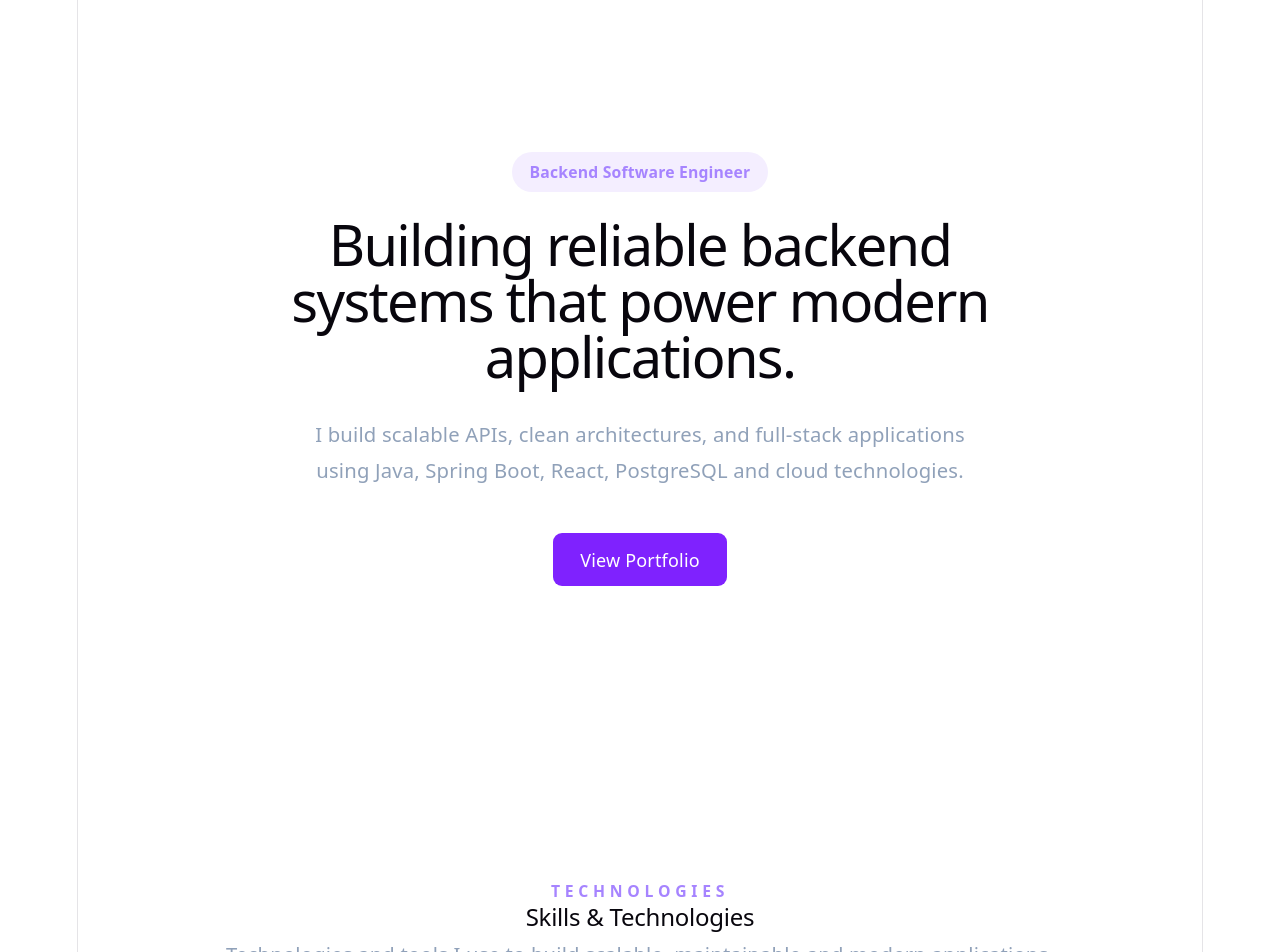
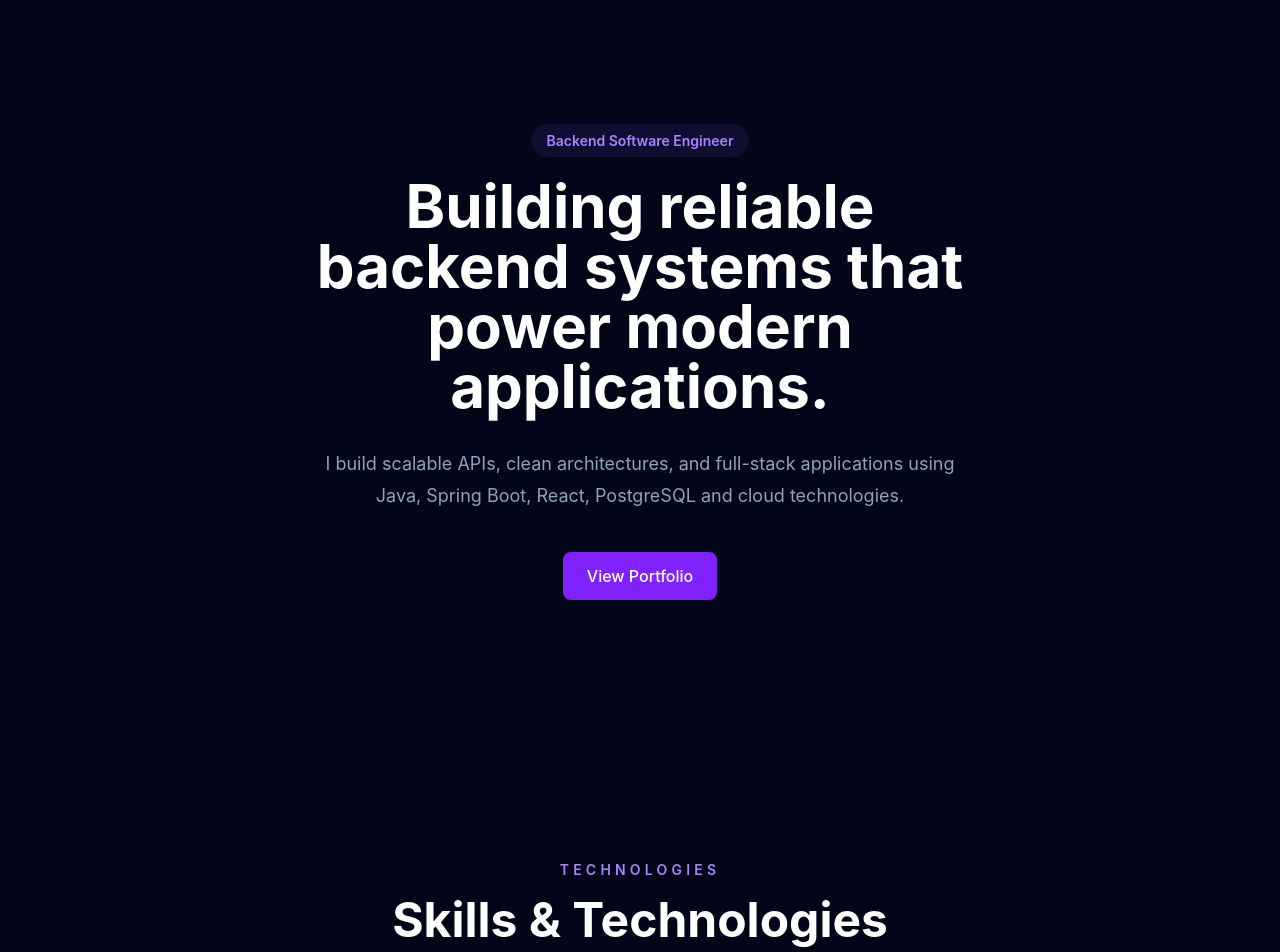
Before and after one commit to EmjvpProffesional/my-portfolio, a React (Vite) app: page / in a window 1280 px wide. Shown: the part 100-1052 px from the top of the page. Built offline with nearby package versions, Linux system fonts and the light colour scheme.

Commit message:
Fixing background and getting rid some unnecessary elements

```diff
--- a/index.html
+++ b/index.html
@@ -2,9 +2,10 @@
 <html lang="en">
   <head>
     <meta charset="UTF-8" />
+    <!-- TODO: cambiar el ico -->
     <link rel="icon" type="image/svg+xml" href="/favicon.svg" />
     <meta name="viewport" content="width=device-width, initial-scale=1.0" />
-    <title>my-portfolio</title>
+    <title>EV Portolio</title>
   </head>
   <body>
     <div id="root"></div>
--- a/src/Layouts/MainLayout.jsx
+++ b/src/Layouts/MainLayout.jsx
@@ -4,7 +4,8 @@ import { Footer } from "../components/Footer";
 
 export function MainLayout() {
   return (
-    <>
+    <div className="min-h-screen bg-slate-950 text-slate-100">
+
       <Navbar />
 
       <main>
@@ -13,6 +14,6 @@ export function MainLayout() {
 
       <Footer />
 
-    </>
+    </div>
   );
 }
--- a/src/index.css
+++ b/src/index.css
@@ -1,123 +1,31 @@
 @import "tailwindcss";
 
 html {
-    scroll-behavior: smooth;
+  scroll-behavior: smooth;
 }
 
-:root {
-  --text: #6b6375;
-  --text-h: #08060d;
-  --bg: #fff;
-  --border: #e5e4e7;
-  --code-bg: #f4f3ec;
-  --accent: #aa3bff;
-  --accent-bg: rgba(170, 59, 255, 0.1);
-  --accent-border: rgba(170, 59, 255, 0.5);
-  --social-bg: rgba(244, 243, 236, 0.5);
-  --shadow:
-    rgba(0, 0, 0, 0.1) 0 10px 15px -3px, rgba(0, 0, 0, 0.05) 0 4px 6px -2px;
-
-  --sans: system-ui, 'Segoe UI', Roboto, sans-serif;
-  --heading: system-ui, 'Segoe UI', Roboto, sans-serif;
-  --mono: ui-monospace, Consolas, monospace;
-
-  font: 18px/145% var(--sans);
-  letter-spacing: 0.18px;
-  color-scheme: light dark;
-  color: var(--text);
-  background: var(--bg);
-  font-synthesis: none;
-  text-rendering: optimizeLegibility;
-  -webkit-font-smoothing: antialiased;
-  -moz-osx-font-smoothing: grayscale;
-
-    width: 100%;
-  min-height: 100svh;
-  display: flex;
-  flex-direction: column;
-  box-sizing: border-box;
-
-  @media (max-width: 1024px) {
-    font-size: 16px;
-  }
+html,
+body,
+#root {
+  width: 100%;
+  min-height: 100vh;
 }
 
-@media (prefers-color-scheme: dark) {
-  :root {
-    --text: #9ca3af;
-    --text-h: #f3f4f6;
-    --bg: #16171d;
-    --border: #2e303a;
-    --code-bg: #1f2028;
-    --accent: #c084fc;
-    --accent-bg: rgba(192, 132, 252, 0.15);
-    --accent-border: rgba(192, 132, 252, 0.5);
-    --social-bg: rgba(47, 48, 58, 0.5);
-    --shadow:
-      rgba(0, 0, 0, 0.4) 0 10px 15px -3px, rgba(0, 0, 0, 0.25) 0 4px 6px -2px;
-  }
-
-  #social .button-icon {
-    filter: invert(1) brightness(2);
-  }
+*,
+*::before,
+*::after {
+  box-sizing: border-box;
 }
 
 body {
   margin: 0;
+  background-color: #020617; /* slate-950 */
+  color: #f8fafc;            /* slate-50 */
+  font-family: Inter, system-ui, sans-serif;
 }
-/* TODO: El navbar debe ocupar el 100%*/
+
 #root {
-  width: 1126px;
-  max-width: 100%;
-  margin: 0 auto;
-  text-align: center;
-  border-inline: 1px solid var(--border);
-  min-height: 100svh;
   display: flex;
   flex-direction: column;
-  box-sizing: border-box;
+  min-height: 100vh;
 }
-
-h1,
-h2 {
-  font-family: var(--heading);
-  font-weight: 500;
-  color: var(--text-h);
-}
-
-h1 {
-  font-size: 56px;
-  letter-spacing: -1.68px;
-  margin: 32px 0;
-  @media (max-width: 1024px) {
-    font-size: 36px;
-    margin: 20px 0;
-  }
-}
-h2 {
-  font-size: 24px;
-  line-height: 118%;
-  letter-spacing: -0.24px;
-  margin: 0 0 8px;
-  @media (max-width: 1024px) {
-    font-size: 20px;
-  }
-}
-p {
-  margin: 0;
-}
-
-code,
-.counter {
-  font-family: var(--mono);
-  display: inline-flex;
-  border-radius: 4px;
-  color: var(--text-h);
-}
-
-code {
-  font-size: 15px;
-  line-height: 135%;
-  padding: 4px 8px;
-  background: var(--code-bg);
-}
--- a/src/pages/Home/sections/Hero.jsx
+++ b/src/pages/Home/sections/Hero.jsx
@@ -5,45 +5,35 @@ export function Hero() {
     return (
         <section
             id="hero"
-            className="mx-auto max-w-7xl flex min-h-screen items-center justify-between px-6 min-h-screen"
+            className="flex min-h-screen items-center"
         >
-
-            <div className="mx-auto w-full max-w-2xl px-6">
-
+            <div className="mx-auto w-full max-w-7xl px-6">
+                <div className="mx-auto max-w-2xl text-center">
                 <span className="rounded-full bg-violet-500/10 px-4 py-2 text-sm font-semibold text-violet-400">
-
                     Backend Software Engineer
-
                 </span>
 
                 <h1 className="mt-6 text-6xl font-bold text-white">
-
                     Building reliable backend systems that power modern applications.
-
                 </h1>
 
                 <p className="mt-8 text-lg leading-8 text-slate-400">
-
                     I build scalable APIs, clean architectures,
                     and full-stack applications using Java,
                     Spring Boot, React, PostgreSQL and cloud
                     technologies.
-
                 </p>
 
-                <div className="mt-10 flex flex-col items-center gap-4 sm:flex-row sm:justify-center">
-
+                <div className="mt-10 flex justify-center">
                     <Link
-                        to="/portfolio"
-                        className="rounded-lg bg-violet-600 px-6 py-3 font-medium text-white hover:bg-violet-500"
+                    to="/portfolio"
+                    className="rounded-lg bg-violet-600 px-6 py-3 font-medium text-white hover:bg-violet-500"
                     >
-                        View Portfolio
+                    View Portfolio
                     </Link>
-
                 </div>
-
+                </div>
             </div>
-
         </section>
     );
 }
--- a/vite.config.js
+++ b/vite.config.js
@@ -1,14 +1,11 @@
-import { defineConfig } from 'vite'
-import react, { reactCompilerPreset } from '@vitejs/plugin-react'
-import babel from '@rolldown/plugin-babel'
-import tailwindcss from '@tailwindcss/vite'
+import { defineConfig } from "vite";
+import react from "@vitejs/plugin-react";
+import tailwindcss from "@tailwindcss/vite";
 
-// https://vite.dev/config/
 export default defineConfig({
   plugins: [
     react(),
-    babel({ presets: [reactCompilerPreset()] }),
-    tailwindcss()
+    tailwindcss(),
   ],
-  base: '/', // Config para publicar el proyecto
-})
+  base: "/",
+});
```
Also changed, not shown: src/App.css (deleted, +0 -186 lines), src/components/Navbar.jsx (+4 -13 lines), src/pages/Home/Home.jsx (+10 -23 lines).
